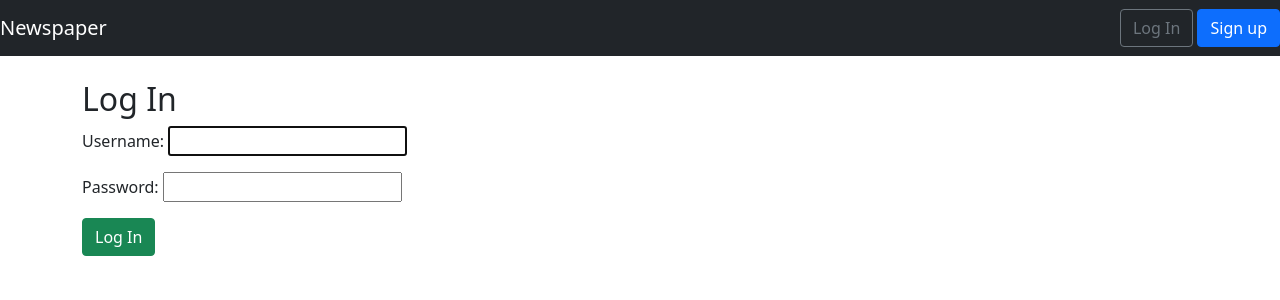
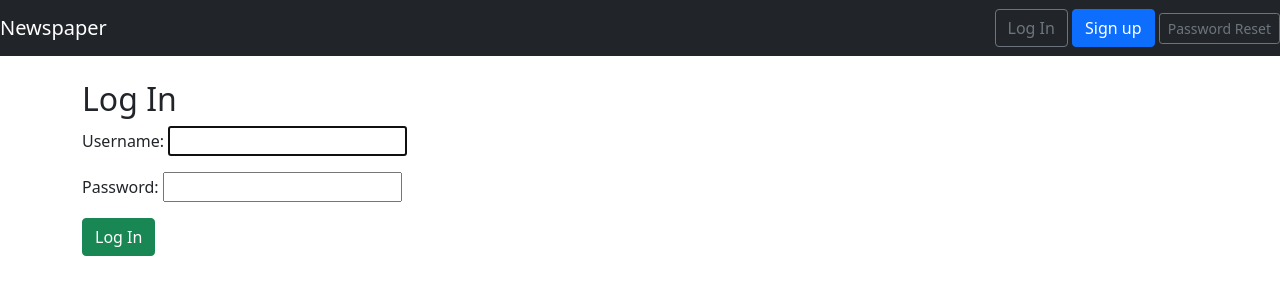
Before and after one commit to KevonneM/KM-Micro-Blogger, a Django app: a page that uses templates/base.html in a window 1280 px wide. Shown: the top 300 px of the page. Run offline with Django 3.2, Linux system fonts and the light colour scheme; some libraries are stand-ins or nearby versions.

Commit message:
Added Reset password button to homepage

```diff
--- a/templates/base.html
+++ b/templates/base.html
@@ -44,6 +44,8 @@ initial-scale=1, shrink-to-fit=no">
                 Log In</a>
                 <a href="{% url 'signup' %}" class="btn btn-primary ml-2">
                 Sign up</a>
+                <a href="{% url 'password_reset' %}"><button class="btn btn-sm btn-outline-secondary" type="button">Password Reset</button></a>
+
             </form>
         {% endif %}
         </div>
```
